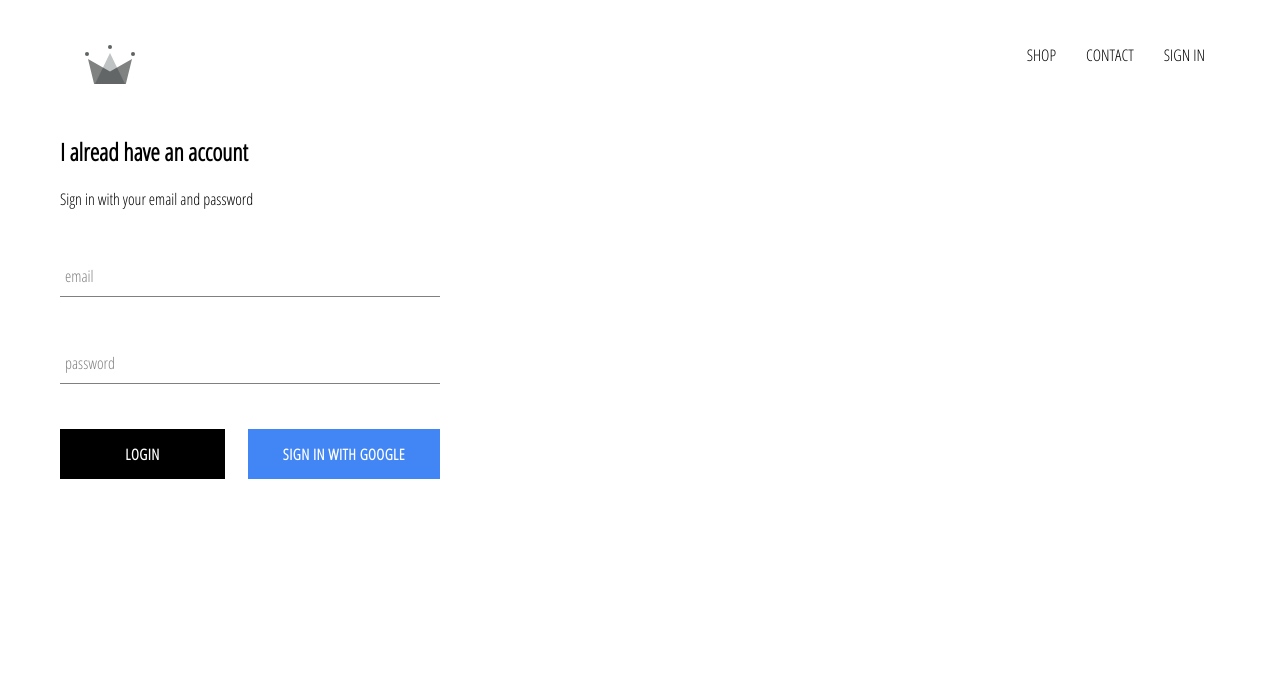
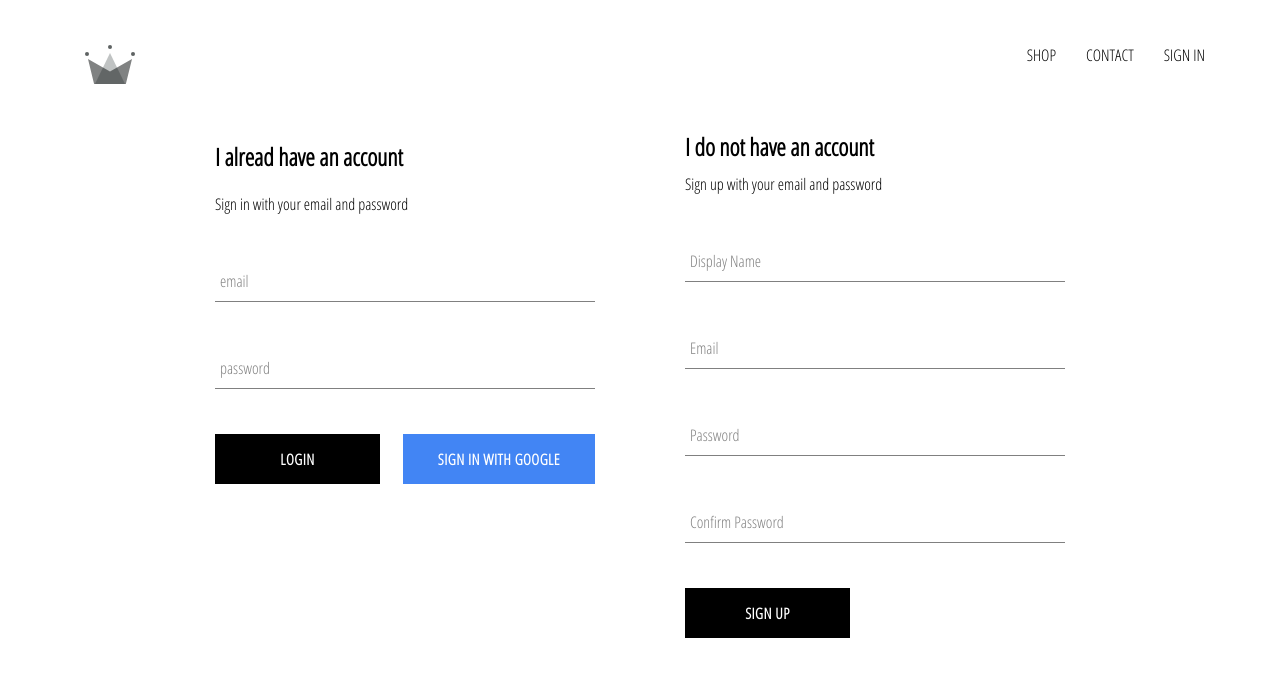
Before and after one commit to zwelethu/crw-clothing, a React (Create React App) app: page /signin in a window 1280 px wide. Shown: the top 676 px of the page. Built offline with nearby package versions, Linux system fonts and the light colour scheme; no server answers.

Commit message:
Added email and password sign-up

```diff
--- a/src/App.js
+++ b/src/App.js
@@ -5,7 +5,7 @@
 import ShopPage from './pages/shop/shop.component';
 import Header from './components/header/header.component';
 import SignInAndSignUpPage from './pages/sign-in-and-sign-up/sign-in-and-sign-up.component';
-import { auth } from './firebase/firebase.utils';
+import { auth, createUserProfileDocument } from './firebase/firebase.utils';
 
 class App extends React.Component {
   constructor() {
@@ -18,9 +18,24 @@
   unsubscribeFromAuth = null;
 
   componentDidMount() {
-    this.unsubscribeFromAuth = auth.onAuthStateChanged(user => {
-      this.setState({ currentUser: user });
-      console.log(user);
+    this.unsubscribeFromAuth = auth.onAuthStateChanged(async userAuth => {
+      if (userAuth) {
+        const userRef = await createUserProfileDocument(userAuth);
+
+        userRef.onSnapshot(snapShot => {
+          this.setState(
+            {
+              currentUser: {
+                id: snapShot.id,
+                ...snapShot.data()
+              }
+            },
+            () => {
+              console.log(this.state);
+            }
+          );
+        });
+      } else this.setState({ currentUser: userAuth });
     });
   }
 
--- /dev/null
+++ b/src/components/sign-up/sign-up.component.jsx
@@ -0,0 +1,103 @@
+import React from 'react';
+
+import FormInput from '../form-input/form-input.component';
+import CustomButton from '../custom-button/custom-button.component';
+
+import { auth, createUserProfileDocument } from '../../firebase/firebase.utils';
+
+import './sign-up.styles.scss';
+
+class SignUp extends React.Component {
+  constructor() {
+    super();
+
+    this.state = {
+      displayName: '',
+      email: '',
+      password: '',
+      confirmPassword: ''
+    };
+  }
+
+  handleSubmit = async event => {
+    event.preventDefault();
+
+    const { displayName, email, password, confirmPassword } = this.state;
+
+    if (password !== confirmPassword) {
+      alert("passwords don't match");
+      return;
+    }
+
+    try {
+      const { user } = await auth.createUserWithEmailAndPassword(
+        email,
+        password
+      );
+
+      await createUserProfileDocument(user, { displayName });
+
+      this.setState({
+        displayName: '',
+        email: '',
+        password: '',
+        confirmPassword: ''
+      });
+    } catch (error) {
+      console.error(error);
+    }
+  };
+
+  handleChange = event => {
+    const { name, value } = event.target;
+
+    this.setState({ [name]: value });
+  };
+
+  render() {
+    const { displayName, email, password, confirmPassword } = this.state;
+    return (
+      <div className="sign-up">
+        <h2 className="title">I do not have an account</h2>
+        <span>Sign up with your email and password</span>
+        <form className="sign-up-form" onSubmit={this.handleSubmit}>
+          <FormInput
+            type="text"
+            name="displayName"
+            value={displayName}
+            onChange={this.handleChange}
+            label="Display Name"
+            required
+          />
+          <FormInput
+            type="email"
+            name="email"
+            value={email}
+            onChange={this.handleChange}
+            label="Email"
+            required
+          />
+          <FormInput
+            type="password"
+            name="password"
+            value={password}
+            onChange={this.handleChange}
+            label="Password"
+            required
+          />
+          <FormInput
+            type="password"
+            name="confirmPassword"
+            value={confirmPassword}
+            onChange={this.handleChange}
+            label="Confirm Password"
+            required
+          />
+          <CustomButton type="submit">SIGN UP</CustomButton>
+        </form>
+      </div>
+    );
+  }
+}
+
+export default SignUp;
--- /dev/null
+++ b/src/components/sign-up/sign-up.styles.scss
@@ -0,0 +1,9 @@
+.sign-up {
+  display: flex;
+  flex-direction: column;
+  width: 380px;
+
+  .title {
+    margin: 10px 0;
+  }
+}
--- a/src/firebase/firebase.utils.js
+++ b/src/firebase/firebase.utils.js
@@ -12,6 +12,26 @@
   appId: '1:670563453063:web:158a67e03fefee89c51022',
   measurementId: 'G-6GYDR02LL8'
 };
+export const createUserProfileDocument = async (userAuth, additionalData) => {
+  if (!userAuth) return;
+  const userRef = firestore.doc(`users/${userAuth.uid}`);
+  const snapShot = await userRef.get();
+  if (!snapShot.exists) {
+    const { displayName, email } = userAuth;
+    const createdAt = new Date();
+    try {
+      await userRef.set({
+        displayName,
+        email,
+        createdAt,
+        ...additionalData
+      });
+    } catch (err) {
+      console.log('error creating user.', err.message);
+    }
+  }
+  return userRef;
+};
 
 firebase.initializeApp(config);
 
--- a/src/pages/sign-in-and-sign-up/sign-in-and-sign-up.component.jsx
+++ b/src/pages/sign-in-and-sign-up/sign-in-and-sign-up.component.jsx
@@ -1,11 +1,13 @@
 import React from 'react';
 import SignIn from '../../components/sign-in/sign-in.component';
+import SignUp from '../../components/sign-up/sign-up.component';
 
 import './sign-in-and-sign-up.styles.scss';
 
 const SignInAndSignUpPage = () => (
   <div className="sign-in-and-sign-up">
     <SignIn />
+    <SignUp />
   </div>
 );
 
--- a/src/pages/sign-in-and-sign-up/sign-in-and-sign-up.styles.scss
+++ b/src/pages/sign-in-and-sign-up/sign-in-and-sign-up.styles.scss
@@ -0,0 +1,6 @@
+.sign-in-and-sign-up {
+  width: 850px;
+  display: flex;
+  justify-content: space-between;
+  margin: 30px auto;
+}
```
